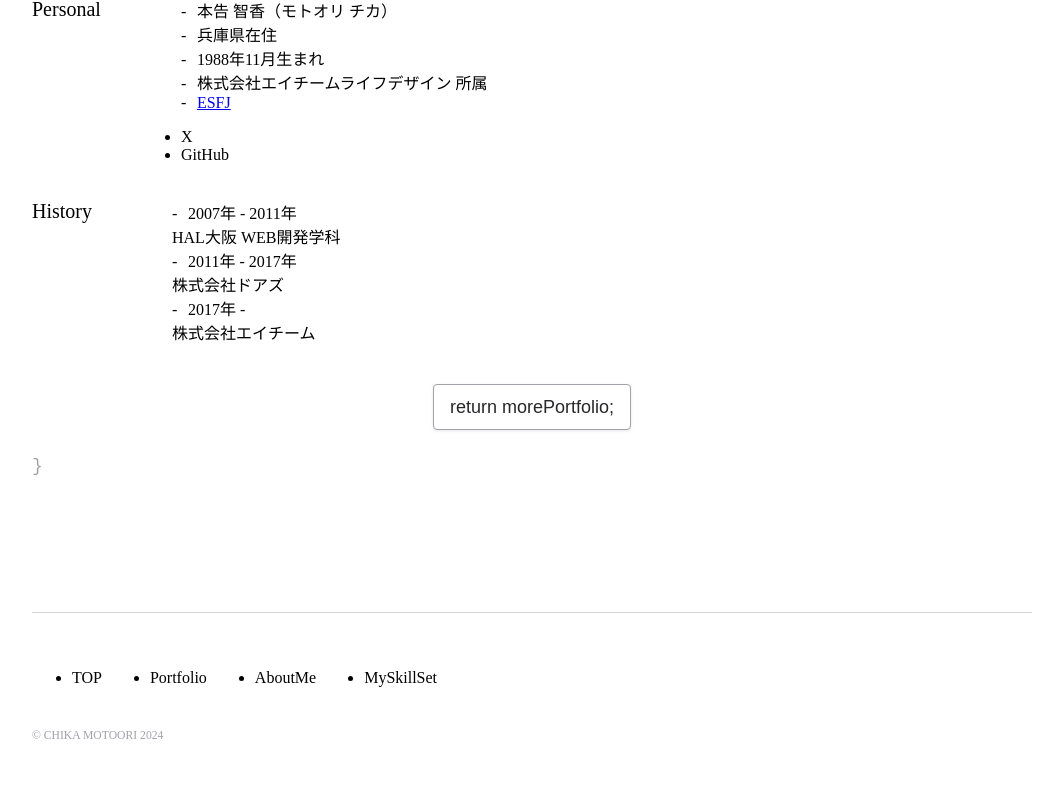
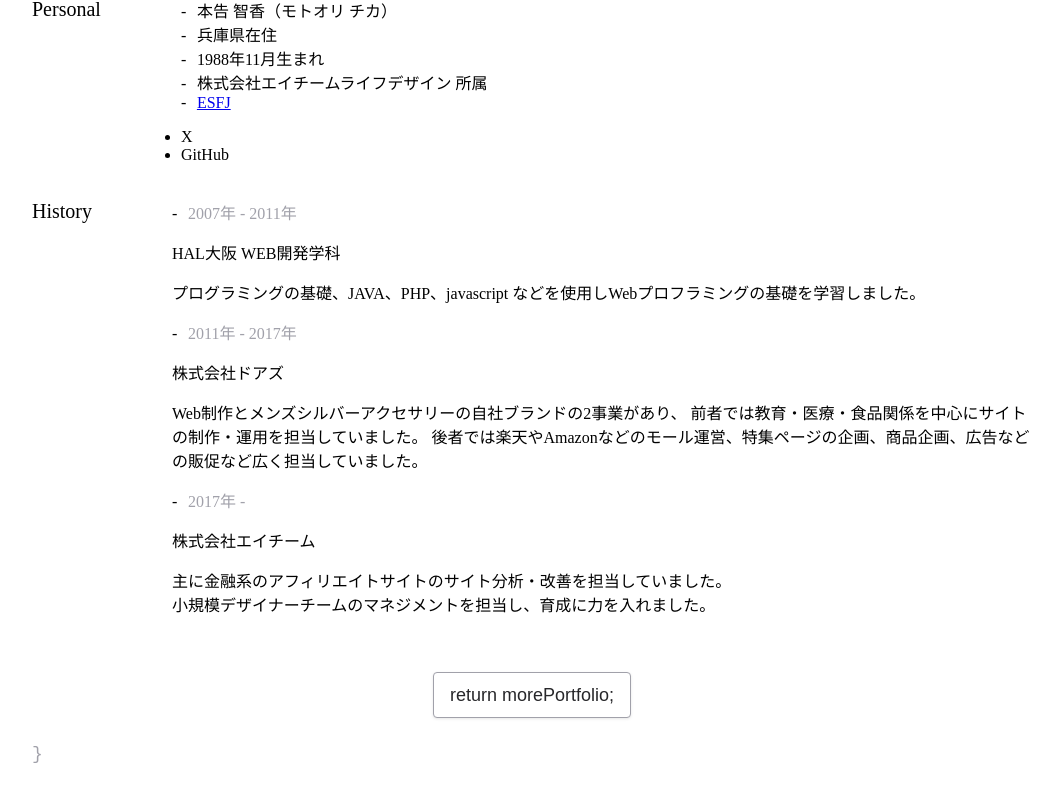
Before and after one commit to chika-create/portfolio, a Next.js app: page /profile in a window 1280 px wide. Shown: the part 550-1352 px from the top of the page, without its empty margins (108-1171 px from the left). Built offline with nearby package versions, Linux system fonts and the light colour scheme.

Commit message:
:sparkles: profileページのhistoryに情報を追加

```diff
--- a/pages/profile/index.tsx
+++ b/pages/profile/index.tsx
@@ -45,21 +45,38 @@ export default function profile() {
             <dd>
               <ul className={styles.profile__list}>
                 <li className={styles.profile__listItem}>
+                  <span className={styles.profile__listItemTime}>
                     <time datetime="2007-04-01">2007年</time> -{" "}
                     <time datetime="2011-03-31">2011年</time>
-                  <br />
-                  HAL大阪 WEB開発学科
+                  </span>
+                  <p>HAL大阪 WEB開発学科</p>
+                  <p>
+                    プログラミングの基礎、JAVA、PHP、javascript
+                    などを使用しWebプロフラミングの基礎を学習しました。
+                  </p>
                 </li>
                 <li className={styles.profile__listItem}>
+                  <span className={styles.profile__listItemTime}>
                     <time datetime="2011-04-01">2011年</time> -{" "}
                     <time datetime="2017-04-31">2017年</time>
-                  <br />
-                  株式会社ドアズ
+                  </span>
+                  <p>株式会社ドアズ</p>
+                  <p>
+                    Web制作とメンズシルバーアクセサリーの自社ブランドの2事業があり、
+                    前者では教育・医療・食品関係を中心にサイトの制作・運用を担当していました。
+                    後者では楽天やAmazonなどのモール運営、特集ページの企画、商品企画、広告などの販促など広く担当していました。
+                  </p>
                 </li>
                 <li className={styles.profile__listItem}>
+                  <span className={styles.profile__listItemTime}>
                     <time datetime="2017-05-01">2017年</time> -
+                  </span>
+                  <p>株式会社エイチーム</p>
+                  <p>
+                    主に金融系のアフィリエイトサイトのサイト分析・改善を担当していました。
                     <br />
-                  株式会社エイチーム
+                    小規模デザイナーチームのマネジメントを担当し、育成に力を入れました。
+                  </p>
                 </li>
               </ul>
             </dd>
--- a/styles/common/page.module.scss
+++ b/styles/common/page.module.scss
@@ -32,10 +32,15 @@
   &__list {
     margin: 0;
     list-style: none;
-    &Item::before {
-      content: "-";
-      display: inline-block;
-      width: 1em
+    &Item {
+      &::before {
+        content: "-";
+        display: inline-block;
+        width: 1em;
+      }
+      &Time {
+        color: map-get($gray, "400");
+      }
     }
   }
 }
```
Lines whose indentation alone changed are shown as unchanged.
